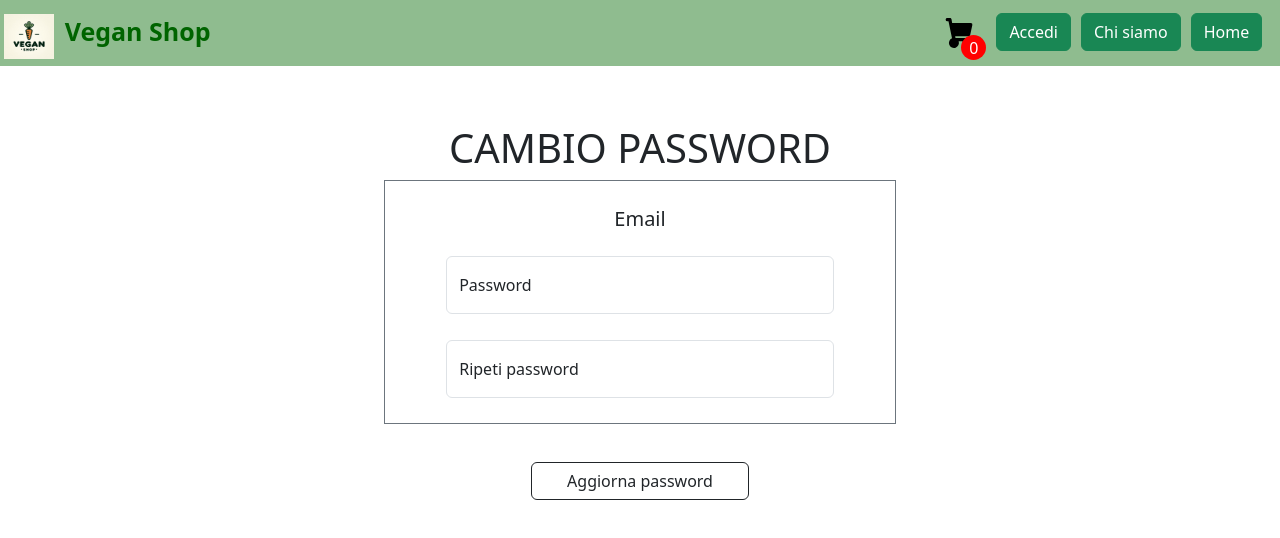
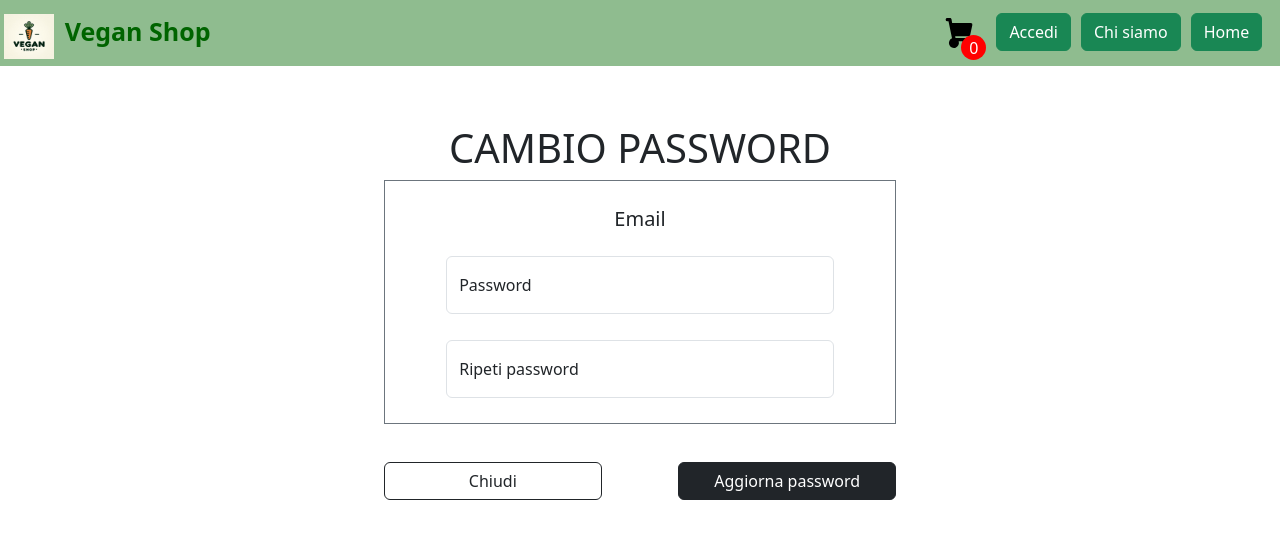
Before and after one commit to MichelaDiBiase/vegan-shop, a React (Create React App) app: page /updatePassword in a window 1280 px wide. Shown: the top 538 px of the page. Built offline with nearby package versions, Linux system fonts and the light colour scheme; no server answers; the HTML template or start-up script is replaced by a standard one.

Commit message:
Some corrections

```diff
--- a/src/frontend/components/navbar.js
+++ b/src/frontend/components/navbar.js
@@ -33,7 +33,7 @@ function Navbar() {
           </button>
         </Link>
 
-        <Link to="/cart">
+        <Link to= {document.cookie ? '/cart' : '/login'}>
           <span className="icon-cart">
             <svg aria-hidden="true" xmlns="http://www.w3.org/2000/svg" fill="currentColor" viewBox="0 0 24 24">
                 <path fillRule="evenodd" d="M4 4c0-.6.4-1 1-1h1.5c.5 0 .9.3 1 .8L7.9 6H19a1 1 0 0 1 1 1.2l-1.3 6a1 1 0 0 1-1 .8h-8l.2 1H17a3 3 0 1 1-2.8 2h-2.4a3 3 0 1 1-4-1.8L5.7 5H5a1 1 0 0 1-1-1Z" clipRule="evenodd"/>
--- a/src/frontend/pages/Cart.js
+++ b/src/frontend/pages/Cart.js
@@ -34,7 +34,7 @@ function Cart() {
         </div>
         <div className="cart-buttons">
           <Link className="cart-closed-button" to='/'>
-            <button type="button" className="btn btn-success">
+            <button type="button" className="btn btn-outline-success">
               CHIUDI
             </button>
           </Link>
--- a/src/frontend/pages/ModifyAccount.js
+++ b/src/frontend/pages/ModifyAccount.js
@@ -1,6 +1,6 @@
 import React, { useState } from 'react';
 import Navbar from '../components/navbar';
-import { useNavigate } from 'react-router-dom';
+import { Link, useNavigate } from 'react-router-dom';
 
 function ModifyAccount() {
 
@@ -87,7 +87,10 @@ function ModifyAccount() {
                     </div>
                 </div>
                 <div className="account-buttons">
-                    <button onClick={updateData} className="btn btn-outline-dark"style={{ width: "17%" }}>Aggiorna dati</button>
+                    <Link to="/account">
+                        <button className="btn btn-outline-dark"style={{ width: "17%", marginRight: "3%" }}>Chiudi</button>
+                    </Link>
+                    <button onClick={updateData} className="btn btn-dark" style={{ width: "17%", marginLeft: "3%" }}>Aggiorna dati</button>
                 </div>
             </form>
             <div className="error-message">
--- a/src/frontend/pages/ModifyPassword.js
+++ b/src/frontend/pages/ModifyPassword.js
@@ -1,6 +1,6 @@
 import React, { useState } from 'react';
 import Navbar from '../components/navbar';
-import { useNavigate } from 'react-router-dom';
+import { Link, useNavigate } from 'react-router-dom';
 
 function ModifyPassword() {
 
@@ -78,7 +78,10 @@ function ModifyPassword() {
                     </div>
                 </div>
                 <div className="account-buttons">
-                    <button onClick={updateData} className="btn btn-outline-dark"style={{ width: "17%" }}>Aggiorna password</button>
+                    <Link to="/account">
+                        <button className="btn btn-outline-dark"style={{ width: "17%", marginRight: "3%" }}>Chiudi</button>
+                    </Link>
+                    <button onClick={updateData} className="btn btn-dark" style={{ width: "17%", marginLeft: "3%" }}>Aggiorna password</button>
                 </div>
             </form>
             <div className="error-message">
```
